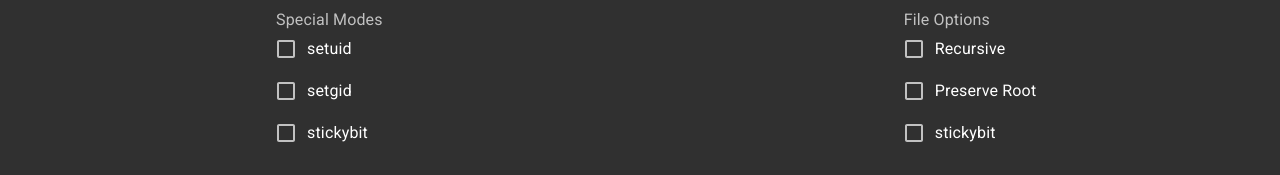
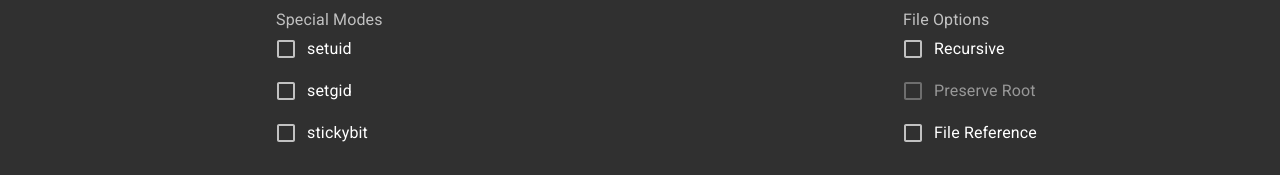
Before and after one commit to openwebtools/chmod.owtp, a Next.js app: page /calculator in a window 1280 px wide. Shown: the part 416-591 px from the top of the page. Built offline with nearby package versions, Linux system fonts and the light colour scheme.

Commit message:
update to file refence change

```diff
--- a/pages/calculator.tsx
+++ b/pages/calculator.tsx
@@ -89,6 +89,39 @@ const Calculator = () => {
     setPerms(newPerms);
   }
 
+  const handleRecursionChange = (event) => {
+    var newPerms = { ...perms };
+    newPerms.fileOptions.folderOptions.recursive = event.target.checked;
+
+    if(newPerms.fileOptions.folderOptions.preserveRoot && !event.target.checked) {
+      newPerms.fileOptions.folderOptions.preserveRoot = false;
+    }
+
+    setPermissionString(permissionService.computeCommand(newPerms, true));
+    setPerms(newPerms);
+  }
+
+  const handlePreserveRootChange = (event) => {
+    var newPerms = { ...perms };
+    newPerms.fileOptions.folderOptions.preserveRoot = event.target.checked;
+
+    setPermissionString(permissionService.computeCommand(newPerms, true));
+    setPerms(newPerms);
+  }
+
+  const handleFileReference = (event) => {
+    var newPerms = { ...perms };
+
+    if(event.target.checked) {
+
+    } else {
+      newPerms.fileOptions.folderOptions.preserveRoot = event.target.checked;
+    }
+
+    setPermissionString(permissionService.computeCommand(newPerms, true));
+    setPerms(newPerms);
+  }
+
   return (
     <div>
       <SubjectHeader {...header} />
@@ -169,14 +202,14 @@ const Calculator = () => {
               <FormLabel component="legend">File Options</FormLabel>
               <FormGroup>
                 <FormControlLabel
-                  control={<Checkbox checked={perms.fileOptions.folderOptions.recursive} onChange={handleModeChange} name="fileOptions.folderOptions.recursive" />}
+                  control={<Checkbox checked={perms.fileOptions.folderOptions.recursive} onChange={handleRecursionChange}/>}
                   label="Recursive" />
                 <FormControlLabel
-                  control={<Checkbox checked={perms.fileOptions.folderOptions.preserveRoot} onChange={handleModeChange} name="fileOptions.folderOptions.preserveRoot" />}
+                  control={<Checkbox checked={perms.fileOptions.folderOptions.preserveRoot} disabled={!perms.fileOptions.folderOptions.recursive} onChange={handlePreserveRootChange} />}
                   label="Preserve Root" />
                 <FormControlLabel
-                  control={<Checkbox checked={perms.stickybit} onChange={handleModeChange} name="stickybit" />}
-                  label="stickybit" />
+                  control={<Checkbox checked={Boolean(perms.fileOptions.referenceFile)} onChange={handleFileReference} name="stickybit" />}
+                  label="File Reference" />
               </FormGroup>
             </FormControl>
           </Grid>
```
